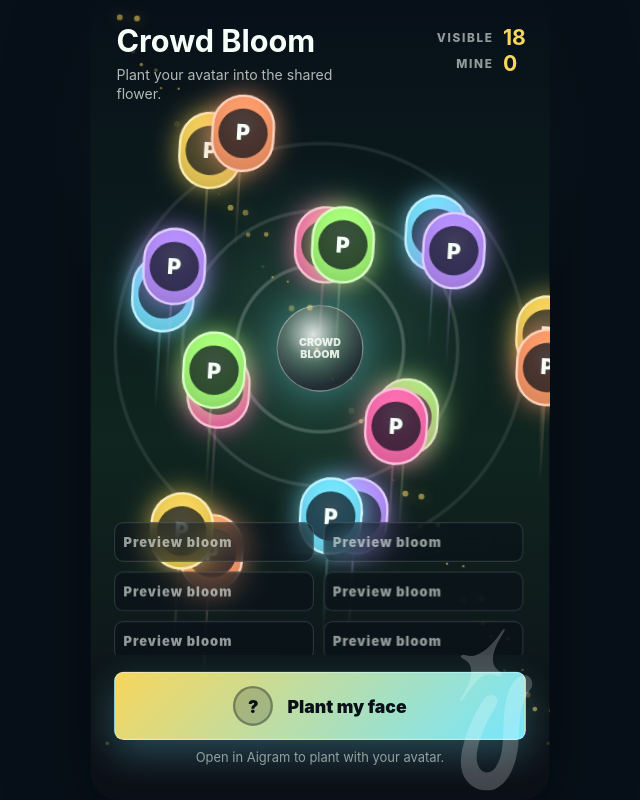
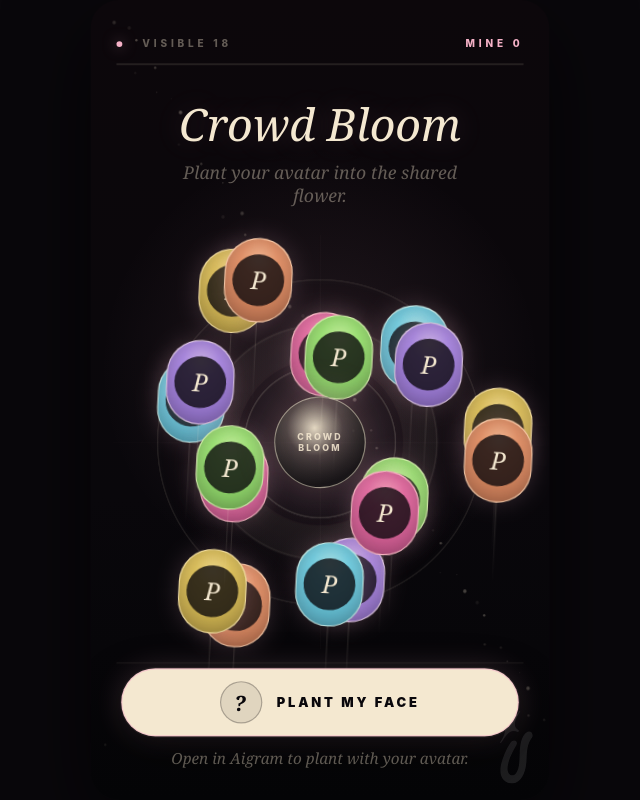
Before and after one commit to yinxinghuan/crowd-bloom, a React (Vite) app: page / in a window 1280 px wide. Shown: the whole page, without its empty margins (320-960 px from the left). Built offline with nearby package versions, Linux system fonts and the light colour scheme.

Commit message:
refine bloom ritual interface

```diff
--- a/src/CrowdBloom/CrowdBloom.less
+++ b/src/CrowdBloom/CrowdBloom.less
@@ -1,12 +1,21 @@
+@ink: #09070b;
+@ink-2: #120c11;
+@cream: #f4e8d0;
+@cream-2: rgba(244, 232, 208, 0.66);
+@cream-3: rgba(244, 232, 208, 0.38);
+@line: rgba(244, 232, 208, 0.16);
+@line-soft: rgba(244, 232, 208, 0.07);
+@rose: #f5b1c7;
+@rose-2: rgba(245, 177, 199, 0.54);
+@gold: #d7b35a;
+
 .cb-shell {
   width: 100%;
   height: 100%;
   display: flex;
   align-items: center;
   justify-content: center;
-  background:
-    radial-gradient(circle at 50% 18%, rgba(117, 230, 255, 0.16), transparent 30%),
-    #071019;
+  background: @ink;
   overflow: hidden;
 }
 
@@ -15,14 +24,29 @@
   transform-origin: center center;
   overflow: hidden;
   border-radius: 24px;
-  color: #f6fff8;
+  color: @cream;
   background:
-    radial-gradient(circle at 50% 42%, rgba(44, 91, 72, 0.72), transparent 34%),
-    linear-gradient(180deg, #071019 0%, #10251f 55%, #0c0f17 100%);
-  box-shadow: 0 22px 70px rgba(0, 0, 0, 0.42);
+    radial-gradient(circle at 50% 46%, rgba(245, 177, 199, 0.10), transparent 45%),
+    linear-gradient(180deg, #0c070b 0%, @ink 62%, #050507 100%);
+  box-shadow: 0 24px 72px rgba(0, 0, 0, 0.62);
   -webkit-tap-highlight-color: transparent;
   user-select: none;
   touch-action: manipulation;
+
+  &::before,
+  &::after {
+    content: '';
+    position: absolute;
+    left: 22px;
+    right: 22px;
+    height: 0;
+    border-top: 0.5px solid @line;
+    z-index: 4;
+    pointer-events: none;
+  }
+
+  &::before { top: 54px; }
+  &::after { bottom: 116px; border-color: @line-soft; }
 }
 
 .cb-fireflies {
@@ -34,106 +58,160 @@
     position: absolute;
     left: var(--x);
     top: var(--y);
-    width: var(--s);
-    height: var(--s);
+    width: calc(var(--s) * 0.58);
+    height: calc(var(--s) * 0.58);
     border-radius: 999px;
-    background: rgba(247, 214, 92, 0.82);
-    box-shadow: 0 0 14px rgba(247, 214, 92, 0.7);
-    opacity: 0.24;
-    animation: cb-firefly 4.2s ease-in-out infinite;
+    background: @cream;
+    box-shadow: 0 0 8px rgba(244, 232, 208, 0.28);
+    opacity: 0.12;
+    animation: cb-firefly 5.6s ease-in-out infinite;
     animation-delay: var(--delay);
   }
 }
 
 .cb-header {
   position: absolute;
-  top: 22px;
-  left: 22px;
-  right: 20px;
+  top: 0;
+  left: 0;
+  right: 0;
   z-index: 60;
-  display: flex;
-  align-items: flex-start;
-  justify-content: space-between;
-  gap: 14px;
+  height: 54px;
+  padding: 20px 22px 0;
+  display: grid;
+  grid-template-columns: 12px 1fr auto;
+  align-items: center;
+  gap: 10px;
+  font-family: Montserrat, Inter, system-ui, sans-serif;
+  font-size: 8.5px;
+  font-weight: 800;
+  letter-spacing: 0.38em;
+  color: @cream-3;
+  text-transform: uppercase;
+}
+
+.cb-header__mark {
+  width: 5px;
+  height: 5px;
+  border-radius: 50%;
+  background: @rose;
+  box-shadow: 0 0 12px @rose-2;
+}
+
+.cb-header__kicker,
+.cb-header__mine {
+  min-width: 0;
+  overflow: hidden;
+  text-overflow: ellipsis;
+  white-space: nowrap;
+}
+
+.cb-header__mine {
+  color: @rose;
+  text-align: right;
+}
+
+.cb-title-lockup {
+  position: absolute;
+  top: 88px;
+  left: 26px;
+  right: 26px;
+  z-index: 52;
+  text-align: center;
+  pointer-events: none;
 
   h1 {
     margin: 0;
-    font-size: 26px;
-    line-height: 1;
+    font-family: 'Cormorant Garamond', Georgia, 'Times New Roman', serif;
+    font-style: italic;
+    font-size: 38px;
+    font-weight: 400;
+    line-height: 0.94;
     letter-spacing: 0;
+    color: @cream;
+    text-shadow: 0 0 24px rgba(245, 177, 199, 0.18);
   }
 
   p {
-    width: 196px;
-    margin: 8px 0 0;
-    color: rgba(246, 255, 248, 0.7);
-    font-size: 12px;
-    line-height: 1.35;
-  }
-}
-
-.cb-counts {
-  flex: 0 0 86px;
-  display: grid;
-  grid-template-columns: 1fr auto;
-  align-items: center;
-  gap: 4px 8px;
-  padding-top: 1px;
-
-  span {
-    min-width: 0;
-    color: rgba(246, 255, 248, 0.58);
-    font-size: 10px;
-    font-weight: 800;
-    letter-spacing: 0.14em;
-    text-align: right;
-    text-transform: uppercase;
-  }
-
-  strong {
-    color: #f7d65c;
-    font-size: 18px;
-    line-height: 1;
+    max-width: 260px;
+    margin: 12px auto 0;
+    font-family: 'Cormorant Garamond', Georgia, serif;
+    font-style: italic;
+    font-size: 15px;
+    line-height: 1.34;
+    color: @cream-3;
   }
 }
 
 .cb-flower {
   position: absolute;
   left: 50%;
-  top: 296px;
+  top: 376px;
   width: 1px;
   height: 1px;
   z-index: 20;
 }
 
+.cb-flower::before {
+  content: '';
+  position: absolute;
+  left: -162px;
+  top: -162px;
+  width: 324px;
+  height: 324px;
+  border-radius: 50%;
+  background:
+    radial-gradient(circle, transparent 0 70px, rgba(244, 232, 208, 0.045) 71px 100px, transparent 101px),
+    radial-gradient(circle, rgba(245, 177, 199, 0.08), transparent 64%);
+  filter: blur(0.2px);
+  opacity: 0.9;
+}
+
 .cb-flower__rings {
   position: absolute;
-  left: -214px;
-  top: -214px;
-  width: 428px;
-  height: 428px;
+  left: -176px;
+  top: -176px;
+  width: 352px;
+  height: 352px;
   border-radius: 50%;
   background:
-    radial-gradient(circle, transparent 0 69px, rgba(255, 255, 255, 0.28) 70px 72px, transparent 73px 115px, rgba(255, 255, 255, 0.18) 116px 118px, transparent 119px 172px, rgba(255, 255, 255, 0.13) 173px 175px, transparent 176px);
-  opacity: 0.72;
+    radial-gradient(circle, transparent 0 63px, @line 64px 64.5px, transparent 65px 98px, @line-soft 99px 99.5px, transparent 100px 137px, rgba(244, 232, 208, 0.10) 138px 138.5px, transparent 139px),
+    linear-gradient(90deg, transparent 49.85%, rgba(244, 232, 208, 0.08) 50%, transparent 50.15%),
+    linear-gradient(0deg, transparent 49.85%, rgba(244, 232, 208, 0.08) 50%, transparent 50.15%);
+  opacity: 0.9;
 }
 
 .cb-flower__spin {
   position: absolute;
   inset: 0;
-  animation: cb-slow-spin 600s linear infinite;
+  animation: cb-slow-spin 680s linear infinite;
 }
 
 .cb-petal {
   position: absolute;
-  left: -27px;
-  top: -33px;
-  width: 54px;
-  height: 66px;
+  left: -29px;
+  top: -36px;
+  width: 58px;
+  height: 72px;
+  border: 0;
+  margin: 0;
+  padding: 0;
+  background: transparent;
+  cursor: default;
   transform: rotate(var(--angle)) translateY(calc(var(--radius) * -1)) rotate(calc(var(--angle) * -1));
   transform-origin: 50% calc(50% + var(--radius));
-  animation: cb-petal-bob 3.4s ease-in-out infinite;
+  animation: cb-petal-bob 4.2s ease-in-out infinite;
   animation-delay: var(--delay);
+  -webkit-tap-highlight-color: transparent;
+  touch-action: manipulation;
+}
+
+.cb-petal--button {
+  cursor: pointer;
+
+  &:active .cb-petal__body {
+    transform: scale(0.94);
+    border-color: rgba(245, 177, 199, 0.82);
+  }
 }
 
 .cb-petal--mine::before {
@@ -141,90 +219,97 @@
   position: absolute;
   left: 50%;
   top: 50%;
-  width: 86px;
-  height: 86px;
+  width: 92px;
+  height: 92px;
   transform: translate(-50%, -50%);
   border-radius: 50%;
-  background: color-mix(in srgb, var(--color) 48%, transparent);
-  filter: blur(10px);
-  animation: cb-mine-halo 1.8s ease-in-out infinite;
+  background: rgba(245, 177, 199, 0.18);
+  filter: blur(12px);
+  animation: cb-mine-halo 2.2s ease-in-out infinite;
 }
 
 .cb-petal__stem {
   position: absolute;
-  left: 26px;
-  top: 48px;
-  width: 2px;
-  height: 84px;
+  left: 50%;
+  top: 54px;
+  width: 0.5px;
+  height: 86px;
   transform: translateX(-50%);
   transform-origin: top center;
-  background: linear-gradient(180deg, color-mix(in srgb, var(--color) 65%, white), transparent);
-  opacity: 0.32;
+  background: linear-gradient(180deg, rgba(244, 232, 208, 0.36), transparent);
+  opacity: 0.5;
 }
 
 .cb-petal__body {
   position: absolute;
   inset: 0;
-  border: 2px solid rgba(255, 255, 255, 0.56);
-  border-radius: 999px;
+  border: 0.5px solid rgba(244, 232, 208, 0.55);
+  border-radius: 999px 999px 999px 999px;
   display: flex;
   align-items: center;
   justify-content: center;
   background:
-    radial-gradient(circle at 50% 38%, rgba(255, 255, 255, 0.4), transparent 34%),
+    radial-gradient(circle at 50% 24%, rgba(244, 232, 208, 0.34), transparent 26%),
+    linear-gradient(180deg, rgba(244, 232, 208, 0.12), rgba(9, 7, 11, 0.22)),
     var(--color);
   box-shadow:
-    0 0 22px color-mix(in srgb, var(--color) 70%, transparent),
-    inset 0 -10px 18px rgba(0, 0, 0, 0.16);
+    0 0 20px rgba(245, 177, 199, 0.18),
+    inset 0 0 20px rgba(9, 7, 11, 0.32);
   overflow: hidden;
+  transition: transform 120ms ease, border-color 120ms ease;
 
   img {
-    width: 42px;
-    height: 42px;
+    width: 44px;
+    height: 44px;
     border-radius: 50%;
     object-fit: cover;
     display: block;
-    border: 2px solid rgba(255, 255, 255, 0.78);
+    border: 1px solid rgba(244, 232, 208, 0.72);
+    filter: saturate(0.86) contrast(1.02);
   }
 }
 
 .cb-petal__initial {
-  width: 42px;
-  height: 42px;
+  width: 44px;
+  height: 44px;
   border-radius: 50%;
   display: inline-flex;
   align-items: center;
   justify-content: center;
-  background: rgba(6, 14, 24, 0.72);
-  color: #f6fff8;
-  font-size: 18px;
-  font-weight: 900;
+  background: rgba(9, 7, 11, 0.78);
+  color: @cream;
+  font-family: 'Cormorant Garamond', Georgia, serif;
+  font-size: 21px;
+  font-style: italic;
+  font-weight: 500;
 }
 
 .cb-core {
   position: absolute;
-  left: -37px;
-  top: -37px;
-  width: 74px;
-  height: 74px;
+  left: -39px;
+  top: -39px;
+  width: 78px;
+  height: 78px;
   z-index: 90;
-  border: 1px solid rgba(255, 255, 255, 0.42);
+  border: 0.5px solid rgba(244, 232, 208, 0.52);
   border-radius: 50%;
   display: flex;
   align-items: center;
   justify-content: center;
   background:
-    radial-gradient(circle at 42% 34%, rgba(255, 255, 255, 0.85), rgba(238, 253, 248, 0.2) 38%, rgba(9, 18, 28, 0.82) 72%);
+    radial-gradient(circle at 44% 34%, rgba(244, 232, 208, 0.92), rgba(244, 232, 208, 0.18) 36%, rgba(9, 7, 11, 0.92) 73%);
   box-shadow:
-    0 0 36px rgba(117, 230, 255, 0.42),
-    inset 0 0 28px rgba(255, 255, 255, 0.16);
+    0 0 34px rgba(245, 177, 199, 0.24),
+    inset 0 0 30px rgba(244, 232, 208, 0.12);
 
   span {
-    width: 52px;
-    color: rgba(246, 255, 248, 0.86);
-    font-size: 9px;
-    font-weight: 900;
-    line-height: 1.1;
+    width: 56px;
+    font-family: Montserrat, Inter, system-ui, sans-serif;
+    color: rgba(244, 232, 208, 0.86);
+    font-size: 7.5px;
+    font-weight: 800;
+    letter-spacing: 0.25em;
+    line-height: 1.25;
     text-align: center;
     text-transform: uppercase;
   }
@@ -233,89 +318,87 @@
 .cb-pop {
   position: absolute;
   left: 50%;
-  top: 164px;
+  top: 176px;
   z-index: 100;
   transform: translateX(-50%);
-  color: #f7d65c;
-  font-size: 24px;
-  font-weight: 900;
-  text-shadow: 0 0 18px rgba(247, 214, 92, 0.86);
-  animation: cb-pop 1.2s ease-out forwards;
+  color: @rose;
+  font-family: 'Cormorant Garamond', Georgia, serif;
+  font-style: italic;
+  font-size: 28px;
+  font-weight: 400;
+  text-shadow: 0 0 18px rgba(245, 177, 199, 0.62);
+  animation: cb-pop 1.4s ease-out forwards;
   pointer-events: none;
 }
 
-.cb-strip {
+.cb-actions {
   position: absolute;
-  left: 20px;
-  right: 20px;
-  bottom: 124px;
-  z-index: 70;
-  max-height: 112px;
-  overflow: auto;
-  display: grid;
-  grid-template-columns: repeat(2, minmax(0, 1fr));
-  gap: 8px;
-  padding-right: 2px;
-  touch-action: manipulation;
+  left: 26px;
+  right: 26px;
+  bottom: 28px;
+  z-index: 90;
+  display: flex;
+  flex-direction: column;
+  align-items: stretch;
+  gap: 10px;
+
+  p {
+    min-height: 15px;
+    margin: 0;
+    font-family: 'Cormorant Garamond', Georgia, serif;
+    font-style: italic;
+    color: @cream-3;
+    font-size: 13px;
+    line-height: 1.25;
+    text-align: center;
+  }
 }
 
-.cb-strip__item {
-  min-width: 0;
-  min-height: 34px;
-  border: 1px solid rgba(255, 255, 255, 0.14);
-  border-radius: 8px;
-  display: flex;
-  align-items: center;
-  padding: 5px 7px;
-  background: rgba(8, 16, 24, 0.54);
-  backdrop-filter: blur(10px);
-}
-
-.cb-author {
-  min-width: 0;
+.cb-main-button {
   width: 100%;
-  border: 0;
-  margin: 0;
-  padding: 0;
+  height: 58px;
+  border: 0.5px solid rgba(245, 177, 199, 0.58);
+  border-radius: 999px;
   display: inline-flex;
   align-items: center;
-  gap: 7px;
-  color: rgba(246, 255, 248, 0.86);
-  background: transparent;
+  justify-content: center;
+  gap: 12px;
+  color: @ink;
+  background: @cream;
+  box-shadow:
+    0 0 0 1px rgba(244, 232, 208, 0.06),
+    0 18px 44px rgba(0, 0, 0, 0.42),
+    0 0 26px rgba(245, 177, 199, 0.18);
+  font-family: Montserrat, Inter, system-ui, sans-serif;
+  font-size: 11px;
+  font-weight: 900;
+  letter-spacing: 0.22em;
+  text-transform: uppercase;
   cursor: pointer;
-  text-align: left;
   -webkit-tap-highlight-color: transparent;
   touch-action: manipulation;
 
+  &:active {
+    transform: translateY(1px) scale(0.992);
+  }
+
   &:disabled {
+    opacity: 0.64;
     cursor: default;
   }
 }
 
-.cb-author--self,
-.cb-author--demo {
-  width: auto;
-  color: #f7d65c;
-  font-size: 11px;
-  font-weight: 900;
-  letter-spacing: 0.08em;
-}
-
-.cb-author--demo {
-  color: rgba(246, 255, 248, 0.58);
-}
-
-.cb-author__avatar {
-  flex: 0 0 22px;
-  width: 22px;
-  height: 22px;
+.cb-main-button__avatar {
+  flex: 0 0 36px;
+  width: 36px;
+  height: 36px;
   border-radius: 50%;
   overflow: hidden;
-  border: 1px solid rgba(255, 255, 255, 0.32);
+  border: 1px solid rgba(9, 7, 11, 0.26);
   display: inline-flex;
   align-items: center;
   justify-content: center;
-  background: rgba(255, 255, 255, 0.12);
+  background: rgba(9, 7, 11, 0.08);
 
   img {
     width: 100%;
@@ -325,139 +408,63 @@
   }
 
   span {
-    color: #75e6ff;
-    font-size: 10px;
-    font-weight: 900;
-  }
-}
-
-.cb-author__name {
-  min-width: 0;
-  overflow: hidden;
-  color: rgba(246, 255, 248, 0.84);
-  font-size: 11px;
-  font-weight: 800;
-  text-overflow: ellipsis;
-  white-space: nowrap;
-}
-
-.cb-actions {
-  position: absolute;
-  left: 20px;
-  right: 20px;
-  bottom: 28px;
-  z-index: 90;
-  display: flex;
-  flex-direction: column;
-  align-items: stretch;
-  gap: 8px;
-
-  p {
-    min-height: 15px;
-    margin: 0;
-    color: rgba(246, 255, 248, 0.56);
-    font-size: 11px;
-    line-height: 1.35;
-    text-align: center;
-  }
-}
-
-.cb-main-button {
-  width: 100%;
-  height: 58px;
-  border: 1px solid rgba(255, 255, 255, 0.36);
-  border-radius: 8px;
-  display: inline-flex;
-  align-items: center;
-  justify-content: center;
-  gap: 12px;
-  color: #091018;
-  background: linear-gradient(135deg, #f7d65c, #75e6ff);
-  box-shadow: 0 12px 32px rgba(117, 230, 255, 0.26);
-  font-size: 15px;
-  font-weight: 900;
-  cursor: pointer;
-  -webkit-tap-highlight-color: transparent;
-  touch-action: manipulation;
-
-  &:active {
-    transform: scale(0.985);
-  }
-
-  &:disabled {
-    opacity: 0.68;
-    cursor: default;
-  }
-}
-
-.cb-main-button__avatar {
-  flex: 0 0 34px;
-  width: 34px;
-  height: 34px;
-  border-radius: 50%;
-  overflow: hidden;
-  border: 2px solid rgba(9, 16, 24, 0.32);
-  display: inline-flex;
-  align-items: center;
-  justify-content: center;
-  background: rgba(9, 16, 24, 0.18);
-
-  img {
-    width: 100%;
-    height: 100%;
-    object-fit: cover;
-    display: block;
-  }
-
-  span {
-    color: #091018;
-    font-weight: 900;
+    font-family: 'Cormorant Garamond', Georgia, serif;
+    color: @ink;
+    font-size: 18px;
+    font-style: italic;
+    font-weight: 600;
   }
 }
 
 .cb-sheet {
   position: absolute;
-  left: 28px;
-  right: 28px;
-  bottom: 92px;
+  left: 38px;
+  right: 38px;
+  top: 178px;
   z-index: 160;
-  border: 1px solid rgba(255, 255, 255, 0.18);
-  border-radius: 18px;
-  padding: 22px 18px 16px;
+  border-top: 0.5px solid @line;
+  border-bottom: 0.5px solid @line;
+  padding: 28px 4px 22px;
   display: flex;
   flex-direction: column;
   align-items: center;
-  background: rgba(9, 15, 24, 0.9);
-  box-shadow: 0 20px 70px rgba(0, 0, 0, 0.5);
-  backdrop-filter: blur(18px);
+  background: rgba(9, 7, 11, 0.92);
+  box-shadow: 0 26px 80px rgba(0, 0, 0, 0.72);
+  backdrop-filter: blur(16px);
 
   h2 {
-    margin: 12px 0 0;
-    color: #f6fff8;
-    font-size: 19px;
-    line-height: 1.1;
+    margin: 14px 0 0;
+    color: @cream;
+    font-family: 'Cormorant Garamond', Georgia, serif;
+    font-style: italic;
+    font-size: 25px;
+    font-weight: 400;
+    line-height: 1.04;
     text-align: center;
   }
 
   p {
-    margin: 10px 0 16px;
-    color: rgba(246, 255, 248, 0.66);
-    font-size: 13px;
-    line-height: 1.45;
+    margin: 12px 0 18px;
+    max-width: 246px;
+    color: @cream-3;
+    font-family: 'Cormorant Garamond', Georgia, serif;
+    font-style: italic;
+    font-size: 15px;
+    line-height: 1.42;
     text-align: center;
   }
 }
 
 .cb-sheet__avatar {
-  width: 56px;
-  height: 56px;
+  width: 62px;
+  height: 62px;
   border-radius: 50%;
-  border: 2px solid rgba(117, 230, 255, 0.52);
+  border: 0.5px solid rgba(245, 177, 199, 0.72);
   display: flex;
   align-items: center;
   justify-content: center;
-  background: rgba(117, 230, 255, 0.1);
-  box-shadow: 0 0 26px rgba(117, 230, 255, 0.28);
+  background: rgba(245, 177, 199, 0.08);
+  box-shadow: 0 0 28px rgba(245, 177, 199, 0.20);
   overflow: hidden;
 
   img {
@@ -467,9 +474,10 @@
   }
 
   span {
-    color: #75e6ff;
-    font-size: 22px;
-    font-weight: 900;
+    color: @rose;
+    font-family: 'Cormorant Garamond', Georgia, serif;
+    font-size: 24px;
+    font-style: italic;
   }
 }
 
@@ -477,9 +485,12 @@
 .cb-sheet__close {
   width: 100%;
   min-height: 44px;
-  border-radius: 8px;
-  font-size: 13px;
+  border-radius: 999px;
+  font-family: Montserrat, Inter, system-ui, sans-serif;
+  font-size: 10px;
   font-weight: 900;
+  letter-spacing: 0.26em;
+  text-transform: uppercase;
   cursor: pointer;
   -webkit-tap-highlight-color: transparent;
   touch-action: manipulation;
@@ -487,8 +498,8 @@
 
 .cb-sheet__primary {
   border: 0;
-  color: #091018;
-  background: #f7d65c;
+  color: @ink;
+  background: @cream;
 
   &:disabled {
     opacity: 0.52;
@@ -497,29 +508,29 @@
 
 .cb-sheet__close {
   margin-top: 8px;
-  border: 1px solid rgba(255, 255, 255, 0.18);
-  color: rgba(246, 255, 248, 0.82);
+  border: 0;
+  color: @cream-3;
   background: transparent;
 }
 
 .cb-watermark {
   position: absolute;
   right: 14px;
-  bottom: 8px;
-  z-index: 200;
-  width: 62px;
-  opacity: 0.22;
+  bottom: 14px;
+  z-index: 40;
+  width: 28px;
+  opacity: 0.10;
   pointer-events: none;
 }
 
 @keyframes cb-firefly {
   0%, 100% {
-    opacity: 0.14;
+    opacity: 0.06;
     transform: translate3d(0, 0, 0);
   }
   50% {
-    opacity: 0.72;
-    transform: translate3d(6px, -10px, 0);
+    opacity: 0.28;
+    transform: translate3d(4px, -9px, 0);
   }
 }
 
@@ -540,11 +551,11 @@
 
 @keyframes cb-mine-halo {
   0%, 100% {
-    opacity: 0.25;
+    opacity: 0.24;
     transform: translate(-50%, -50%) scale(0.86);
   }
   50% {
-    opacity: 0.78;
+    opacity: 0.72;
     transform: translate(-50%, -50%) scale(1.08);
   }
 }
@@ -552,13 +563,16 @@
 @keyframes cb-pop {
   0% {
     opacity: 0;
-    transform: translate(-50%, 14px) scale(0.92);
+    transform: translate(-50%, 14px);
+    filter: blur(3px);
   }
-  18% {
+  22% {
     opacity: 1;
+    filter: blur(0);
   }
   100% {
     opacity: 0;
-    transform: translate(-50%, -42px) scale(1);
+    transform: translate(-50%, -38px);
+    filter: blur(1px);
   }
 }
--- a/src/CrowdBloom/CrowdBloom.tsx
+++ b/src/CrowdBloom/CrowdBloom.tsx
@@ -6,7 +6,7 @@
 import { playClick, playMissing, playOpen, playPlant, resumeAudio } from './utils/sounds';
 import './CrowdBloom.less';
 
-const RING_RADIUS: Record<number, number> = { 1: 92, 2: 142, 3: 194 };
+const RING_RADIUS: Record<number, number> = { 1: 78, 2: 116, 3: 152 };
 const aigramSrc = './img/aigram.svg';
 
 function demoPetals(): BloomPetal[] {
@@ -26,35 +26,64 @@
   return (name || '?').trim().slice(0, 1).toUpperCase() || '?';
 }
 
-function AuthorChip({ petal }: { petal: BloomPetal }) {
-  const isSelf = !!petal.userId && petal.userId === new URLSearchParams(window.location.search).get('telegram_id');
-  if (isSelf) {
-    return <span className="cb-author cb-author--self">{t('you')}</span>;
+function PetalFace({
+  petal,
+  index,
+  currentUserId,
+}: {
+  petal: BloomPetal;
+  index: number;
+  currentUserId: string | null;
+}) {
+  const ring = RING_RADIUS[petal.ring] || 92;
+  const color = PETAL_COLORS[petal.colorIndex % PETAL_COLORS.length];
+  const isMine = !!currentUserId && petal.userId === currentUserId;
+  const canOpen = !!petal.userId && !isMine && isInAigram;
+  const content = (
+    <>
+      <span className="cb-petal__stem" aria-hidden />
+      <span className="cb-petal__body">
+        {petal.userAvatarUrl ? (
+          <img src={petal.userAvatarUrl} alt="" draggable={false} />
+        ) : (
+          <span className="cb-petal__initial">{initialFor(petal.userName)}</span>
+        )}
+      </span>
+    </>
+  );
+  const style = {
+    '--angle': `${petal.angle + index * 4}deg`,
+    '--radius': `${ring}px`,
+    '--color': color,
+    '--delay': `${-(petal.pulse % 3000)}ms`,
+    zIndex: 20 + index,
+  } as CSSProperties;
+
+  if (!canOpen) {
+    return (
+      <div
+        className={`cb-petal ${isMine ? 'cb-petal--mine' : ''}`}
+        style={style}
+        aria-label={petal.userName || t('demo')}
+      >
+        {content}
+      </div>
+    );
   }
-  if (!petal.userId) {
-    return <span className="cb-author cb-author--demo">{petal.userName || t('demo')}</span>;
-  }
+
   return (
     <button
       type="button"
-      className="cb-author"
-      disabled={!isInAigram}
+      className="cb-petal cb-petal--button"
+      style={style}
       onClick={ev => {
         ev.stopPropagation();
-        if (!isInAigram) return;
         playOpen();
         openAigramProfile(petal.userId);
       }}
       aria-label={t('openProfile', { n: petal.userName || 'user' })}
     >
-      <span className="cb-author__avatar" aria-hidden>
-        {petal.userAvatarUrl ? (
-          <img src={petal.userAvatarUrl} alt="" draggable={false} />
-        ) : (
-          <span>{initialFor(petal.userName)}</span>
-        )}
-      </span>
-      <span className="cb-author__name">{petal.userName || 'Aigram'}</span>
+      {content}
     </button>
   );
 }
@@ -127,48 +156,27 @@
         </div>
 
         <header className="cb-header">
-          <div>
-            <h1>{t('title')}</h1>
-            <p>{t('subtitle')}</p>
-          </div>
-          <div className="cb-counts" aria-label="Bloom counters">
-            <span>{t('visible')}</span>
-            <strong>{bloom.visiblePetals.length || petals.length}</strong>
-            <span>{t('mine')}</span>
-            <strong>{bloom.ownPetals.length}</strong>
-          </div>
+          <span className="cb-header__mark" aria-hidden />
+          <span className="cb-header__kicker">{t('visible')} {bloom.visiblePetals.length || petals.length}</span>
+          <span className="cb-header__mine">{t('mine')} {bloom.ownPetals.length}</span>
         </header>
+
+        <section className="cb-title-lockup" aria-label={t('title')}>
+          <h1>{t('title')}</h1>
+          <p>{t('subtitle')}</p>
+        </section>
 
         <div className="cb-flower" aria-label={t('title')}>
           <div className="cb-flower__rings" aria-hidden />
           <div className="cb-flower__spin">
-            {petals.map((petal, index) => {
-              const ring = RING_RADIUS[petal.ring] || 92;
-              const color = PETAL_COLORS[petal.colorIndex % PETAL_COLORS.length];
-              const isMine = !!bloom.telegramId && petal.userId === bloom.telegramId;
-              return (
-                <div
-                  key={petal.id}
-                  className={`cb-petal ${isMine ? 'cb-petal--mine' : ''}`}
-                  style={{
-                    '--angle': `${petal.angle + index * 4}deg`,
-                    '--radius': `${ring}px`,
-                    '--color': color,
-                    '--delay': `${-(petal.pulse % 3000)}ms`,
-                    zIndex: 20 + index,
-                  } as CSSProperties}
-                >
-                  <span className="cb-petal__stem" aria-hidden />
-                  <span className="cb-petal__body">
-                    {petal.userAvatarUrl ? (
-                      <img src={petal.userAvatarUrl} alt="" draggable={false} />
-                    ) : (
-                      <span className="cb-petal__initial">{initialFor(petal.userName)}</span>
-                    )}
-                  </span>
-                </div>
-              );
-            })}
+            {petals.map((petal, index) => (
+              <PetalFace
+                key={petal.id}
+                petal={petal}
+                index={index}
+                currentUserId={bloom.telegramId}
+              />
+            ))}
           </div>
           <div className="cb-core">
             <span>{bloom.mode === 'planted' ? t('bloomed') : t('title')}</span>
@@ -180,14 +188,6 @@
             {t('planted')}
           </div>
         )}
-
-        <section className="cb-strip" aria-label="Recent petals">
-          {petals.slice(0, 12).map(petal => (
-            <article key={`strip-${petal.id}`} className="cb-strip__item">
-              <AuthorChip petal={petal} />
-            </article>
-          ))}
-        </section>
 
         <div className="cb-actions">
           <button
```
Also changed, not shown: doc/requirements.md (+7 -6 lines), doc/technical.md (+2 -2 lines).
